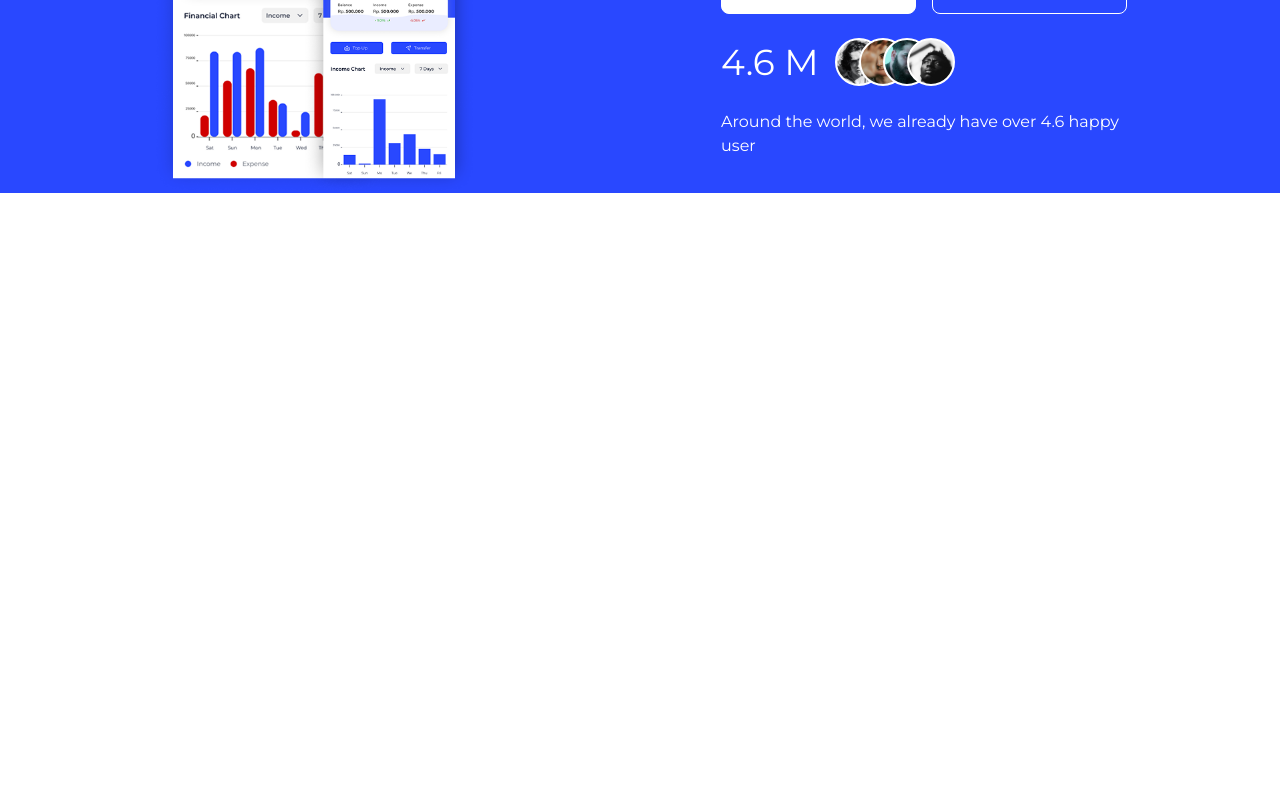
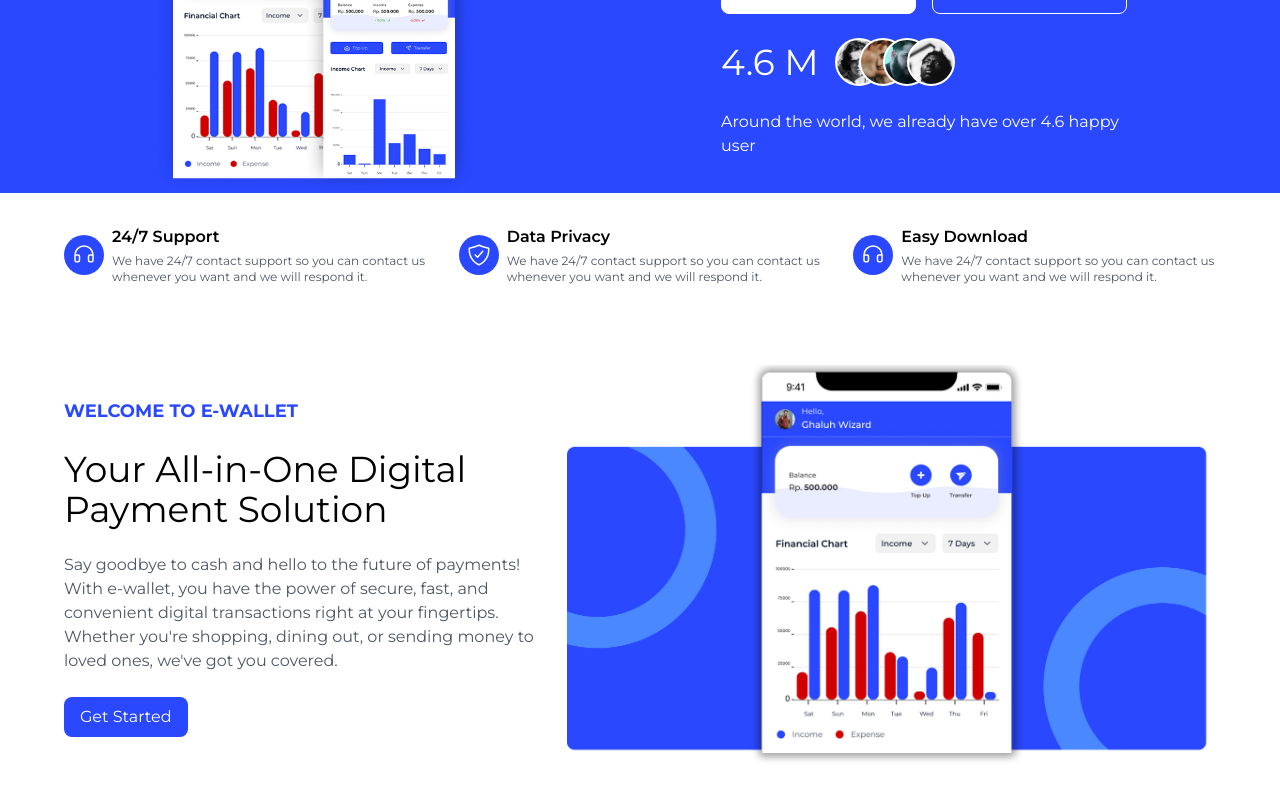
Before and after one commit to MGT06/e-wallet_frontend, a React (Vite) app: page /home in a window 1280 px wide. Shown: the part 394-1194 px from the top of the page. Before the commit the page ends 800 px from the top, so only its background shows below. Built offline with nearby package versions, Linux system fonts and the light colour scheme.

Commit message:
feat: add services section

```diff
--- a/src/components/Home/HeroSection.jsx
+++ b/src/components/Home/HeroSection.jsx
@@ -1,8 +1,43 @@
+import playStore from "../../assets/gplay.svg";
+import user from "../../assets/user.svg";
+import heroImage from "../../assets/hero-image.png";
+import { Link } from "react-router";
+import { FaApple } from "react-icons/fa";
+
 const HeroSection = () => {
   return (
-    <section className="bg-primary">
-      <div className="section-container">
-        <p>Experience the Future of Digital Payments with e-wallet</p>
+    <section className="lg:px-14 px-6 pt-8 lg:pt-10 bg-primary text-white">
+      <div className="grid gap-6 lg:w-10/12 mx-auto">
+        <h2 className="md:text-6xl text-4xl md:text-center">
+          Experience the Future of Digital Payments with e-wallet
+        </h2>
+        <div className="flex flex-col-reverse lg:flex-row items-center justify-between">
+          <img className="h-84" src={heroImage} alt="hero-image" />
+          <div className="grid gap-6 lg:w-6/12 xl:w-5/12">
+            <p>Simplify Your Life with Secure and Convenient Mobile Payments</p>
+            <div className="flex items-center justify-between gap-4">
+              <Link
+                to="#"
+                className="flex items-center justify-center gap-4 py-3 px-4 border bg-white text-primary border-white rounded-lg w-full text-center"
+              >
+                <img src={playStore} alt="playstore_logo" />
+                <p>Play Store</p>
+              </Link>
+              <Link
+                to="#"
+                className="flex items-center justify-center gap-4 py-3 px-4 border border-white rounded-lg w-full text-center"
+              >
+                <FaApple className="text-xl" />
+                App Store
+              </Link>
+            </div>
+            <div className="flex items-center gap-4">
+              <p className="text-4xl">4.6 M</p>
+              <img className="h-12" src={user} alt="user" />
+            </div>
+            <p>Around the world, we already have over 4.6 happy user</p>
+          </div>
+        </div>
       </div>
     </section>
   );
--- /dev/null
+++ b/src/components/Home/ServicesSection.jsx
@@ -0,0 +1,49 @@
+import { IoShieldCheckmarkOutline } from "react-icons/io5";
+import { PiHeadphones } from "react-icons/pi";
+
+const Features = () => {
+  return (
+    <section className="pt-8 px-6 lg:px-16">
+      <div className="flex flex-col lg:flex-row items-center justify-center gap-8">
+        <div className="flex items-center gap-2">
+          <div className="bg-primary rounded-full p-2 text-2xl text-white">
+            <PiHeadphones />
+          </div>
+          <div className="grid gap-1">
+            <h2 className="font-semibold">24/7 Support</h2>
+            <p className="text-xs text-dark-gray">
+              We have 24/7 contact support so you can contact us whenever you
+              want and we will respond it.
+            </p>
+          </div>
+        </div>
+        <div className="flex items-center gap-2">
+          <div className="bg-primary rounded-full p-2 text-2xl text-white">
+            <IoShieldCheckmarkOutline />
+          </div>
+          <div className="grid gap-1">
+            <h2 className="font-semibold">Data Privacy</h2>
+            <p className="text-xs text-dark-gray">
+              We have 24/7 contact support so you can contact us whenever you
+              want and we will respond it.
+            </p>
+          </div>
+        </div>
+        <div className="flex items-center gap-2">
+          <div className="bg-primary rounded-full p-2 text-2xl text-white">
+            <PiHeadphones />
+          </div>
+          <div className="grid gap-1">
+            <h2 className="font-semibold">Easy Download</h2>
+            <p className="text-xs text-dark-gray">
+              We have 24/7 contact support so you can contact us whenever you
+              want and we will respond it.
+            </p>
+          </div>
+        </div>
+      </div>
+    </section>
+  );
+};
+
+export default Features;
--- /dev/null
+++ b/src/components/Home/WelcomeSection.jsx
@@ -0,0 +1,35 @@
+import appThumbnail from "../../assets/app-thumbnail.png";
+
+const WelcomeSection = () => {
+  return (
+    <section>
+      <div className="py-14 px-6 lg:px-16">
+        <div className="flex flex-col-reverse lg:flex-row items-center justify-between text-center lg:text-left">
+          <div className="grid gap-4 lg:gap-6">
+            <p className="text-lg font-bold text-primary">
+              WELCOME TO E-WALLET
+            </p>
+            <h2 className="text-4xl">
+              Your All-in-One Digital Payment Solution
+            </h2>
+            <p className="text-dark-gray">
+              Say goodbye to cash and hello to the future of payments! With
+              e-wallet, you have the power of secure, fast, and convenient
+              digital transactions right at your fingertips. Whether you're
+              shopping, dining out, or sending money to loved ones, we've got
+              you covered.
+            </p>
+            <button className="lg:w-fit py-2 px-4 rounded-lg bg-primary text-white hover:opacity-90 hover:shadow-lg cursor-pointer">
+              Get Started
+            </button>
+          </div>
+          <div className="my-6">
+            <img src={appThumbnail} alt="app-thumbnail" />
+          </div>
+        </div>
+      </div>
+    </section>
+  );
+};
+
+export default WelcomeSection;
--- a/src/index.css
+++ b/src/index.css
@@ -27,7 +27,7 @@ body {
   }
 
   .section-container {
-    padding: 72px 56px;
+    padding: 36px 56px;
     max-width: 1440px;
     margin: auto;
 
--- a/src/pages/HomePage.jsx
+++ b/src/pages/HomePage.jsx
@@ -1,45 +1,14 @@
-import { Link } from "react-router";
-import { FaApple } from "react-icons/fa";
-import playStore from "../assets/gplay.svg";
-import user from "../assets/user.svg";
-import heroImage from "../assets/hero-image.png";
+import HeroSection from "../components/Home/HeroSection";
+import ServicesSection from "../components/Home/ServicesSection";
+import WelcomeSection from "../components/Home/WelcomeSection";
 
 const HomePage = () => {
   return (
-    <section className="lg:px-14 px-6 pt-8 lg:pt-10 bg-primary text-white">
-      <div className="grid gap-6 lg:w-10/12 mx-auto">
-        <h2 className="md:text-6xl text-4xl md:text-center">
-          Experience the Future of Digital Payments with e-wallet
-        </h2>
-        <div className="flex flex-col-reverse lg:flex-row items-center justify-between">
-          <img className="h-84" src={heroImage} alt="hero-image" />
-          <div className="grid gap-6 lg:w-5/12">
-            <p>Simplify Your Life with Secure and Convenient Mobile Payments</p>
-            <div className="flex items-center justify-between gap-4">
-              <Link
-                to="#"
-                className="flex items-center justify-center gap-4 py-3 px-4 border bg-white text-primary border-white rounded-lg w-full text-center"
-              >
-                <img src={playStore} alt="playstore_logo" />
-                <p>Play Store</p>
-              </Link>
-              <Link
-                to="#"
-                className="flex items-center justify-center gap-4 py-3 px-4 border border-white rounded-lg w-full text-center"
-              >
-                <FaApple className="text-xl" />
-                App Store
-              </Link>
-            </div>
-            <div className="flex items-center gap-4">
-              <p className="text-4xl">4.6 M</p>
-              <img className="h-12" src={user} alt="user" />
-            </div>
-            <p>Around the world, we already have over 4.6 happy user</p>
-          </div>
-        </div>
-      </div>
-    </section>
+    <>
+      <HeroSection />
+      <ServicesSection />
+      <WelcomeSection />
+    </>
   );
 };
 
```
Also changed, not shown: src/assets/app-thumbnail.png (added).
